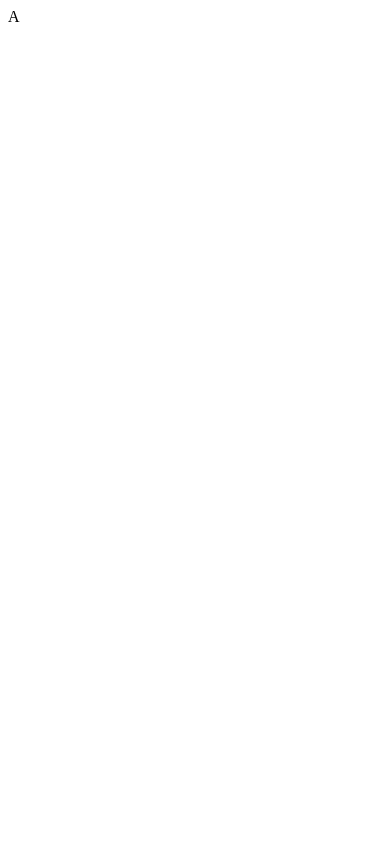
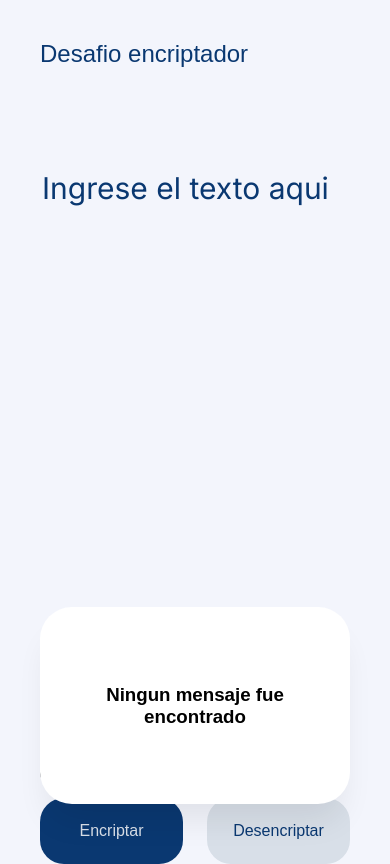
Before and after one commit to crisdejchav/Desafio-encriptador-ONE, a plain HTML site: page index.html in a window 390 px wide. Drawn offline with Linux system fonts and the light colour scheme.

Commit message:
Terminada gran parte de la estructura del sitio y los estilos con sus respectivas media queries

```diff
--- a/index.html
+++ b/index.html
@@ -7,13 +7,18 @@
         <link rel="stylesheet" href="styles/style.css">
     </head>
     <body>
-        <div class="logo">A</div>
+        <div class="logo">Desafio encriptador</div>
         <div class="container">
-            <div class="input-area">
-
-            </div>
-            <div class="output-area">
-
+            <section class="input-section">
+                <textarea name="" id="" placeholder="Ingrese el texto aqui"></textarea>
+                <div class="info">Solo letras minúsculas y sin acentos</div>
+                <div class="buttons">
+                    <button class="encrypt">Encriptar</button>
+                    <button class="decrypt">Desencriptar</button>
+                </div>
+            </section>
+            <div class="output-section">
+                <h3>Ningun mensaje fue encontrado</h3>
             </div>
         </div>
 
--- a/styles/style.css
+++ b/styles/style.css
@@ -0,0 +1,157 @@
+@import url('https://fonts.googleapis.com/css2?family=Inter:ital,opsz,wght@0,14..32,100..900;1,14..32,100..900&display=swap');
+
+
+body, html {
+    font-family: Arial, sans-serif;
+    background-color: #F3F5FC;
+    margin: 0;
+    padding: 0;
+    height: 100%;
+    width: 100%;
+}
+
+.container {
+        width: 100%;
+        height: 100%;
+        margin: 0 auto;
+        position: relative;
+}
+
+.logo {
+    position: absolute;
+    top: 40px;
+    left: 40px;
+    font-size: 24px;
+    color: #0A3871;
+}
+
+.input-section {
+    position: absolute;
+    top: 168px;
+    left: 160px;
+    width: 680px;
+}
+
+.output-section {
+    position: absolute;
+    top: 40px;
+    right: 40px;
+    width: 400px;
+    height: 944px;
+    background-color: white;
+    border-radius: 32px;
+    padding: 32px;
+    box-shadow: 0px 24px 32px -8px rgba(0, 0, 0, 0.08);
+    display: flex;
+    flex-direction: column;
+    justify-content: center;
+    align-items: center;
+    text-align: center;
+}
+
+textarea{
+    width: 100%;
+    min-height: 650px;
+    margin-bottom: 20px;
+    border: none;
+    resize: none;
+    font-family: Inter;
+    font-size: 30px;
+    color: #0A3871;
+    background-color: #F3F5FC;
+}
+
+textarea::placeholder{
+    color: #0A3871;
+}
+
+.info {
+    display: flex;
+    align-items: center;
+    margin-bottom: 16px;
+    font-size: 12px;
+    color: #495057;
+}
+
+.info::before {
+    content: "i";
+    display: inline-flex;
+    align-items: center;
+    justify-content: center;
+    width: 16px;
+    height: 16px;
+    border-radius: 50%;
+    background-color: #495057;
+    color: #F3F5FC;
+    margin-right: 8px;
+    font-style: italic;
+    font-weight: bold;
+}
+
+.buttons {
+    display: flex;
+    gap: 24px;
+}
+
+button {
+    flex: 1;
+    padding: 24px;
+    border-radius: 24px;
+    font-size: 16px;
+    cursor: pointer;
+    border: none;
+}
+
+.encrypt{
+    background-color: #0A3871;
+    color: #D8DFE8;
+}
+
+.decrypt{
+    background-color: #D8DFE8;
+    color: #0A3871;
+}
+
+/* Media queries para tablet */
+@media (max-width: 768px) and (max-height:1174px) {
+    .input-section {
+        left: 40px;
+        width: calc(100% - 80px);
+    }
+    .output-section {
+        top: auto;
+        bottom: 40px;
+        left: 40px;
+        right: 40px;
+        width: auto;
+        height: 133px;
+    }
+    textarea {
+        min-height: 570px;
+    }
+}
+
+/* Media queries para celular */
+@media (max-width: 375px) and (max-height: 933px) {
+    .logo {
+        top: 24px;
+        left: 16px;
+    }
+    .input-section {
+        top: 152px;
+        left: 16px;
+        width: calc(100% - 32px);
+    }
+    textarea {
+        min-height: 270px;
+    }
+    .buttons {
+        flex-direction: column;
+    }
+    .output-section {
+        left: 16px;
+        right: 16px;
+        bottom: 24px;
+        height: 186px;
+    }
+}
```
